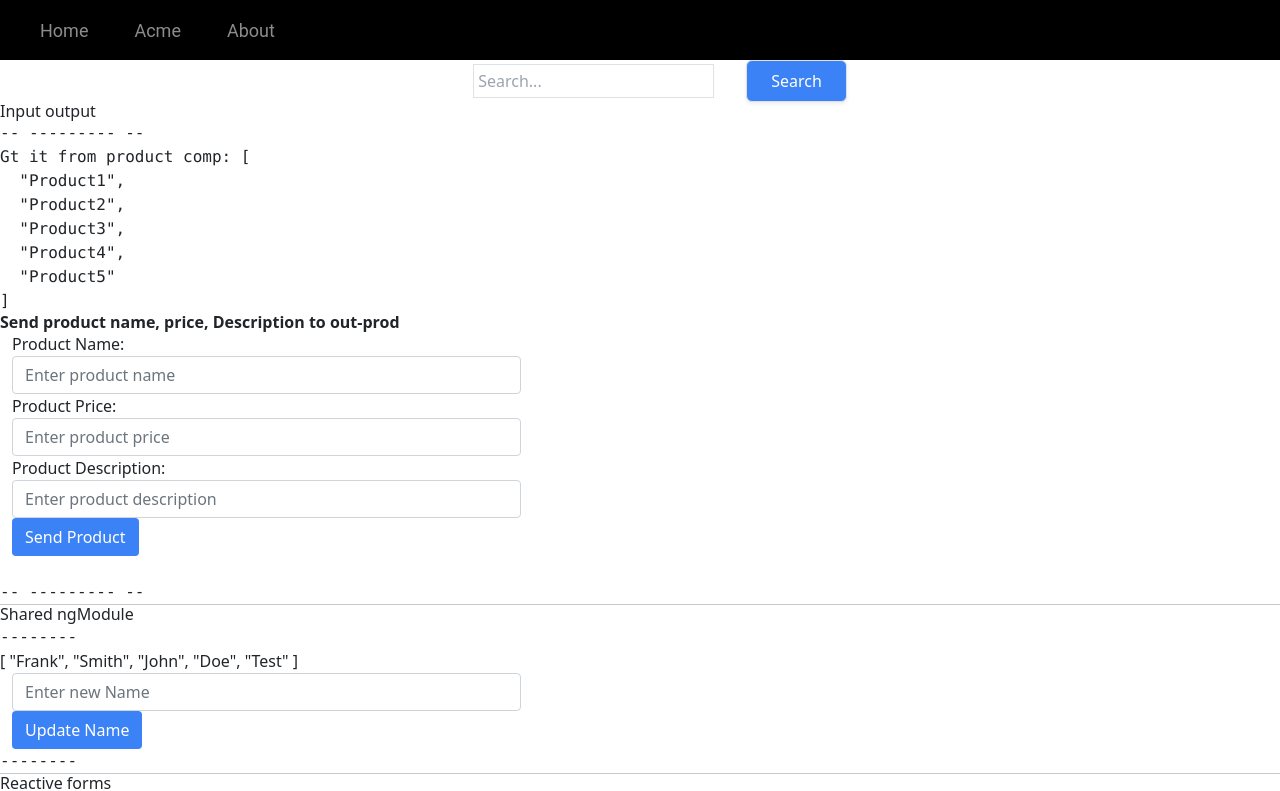
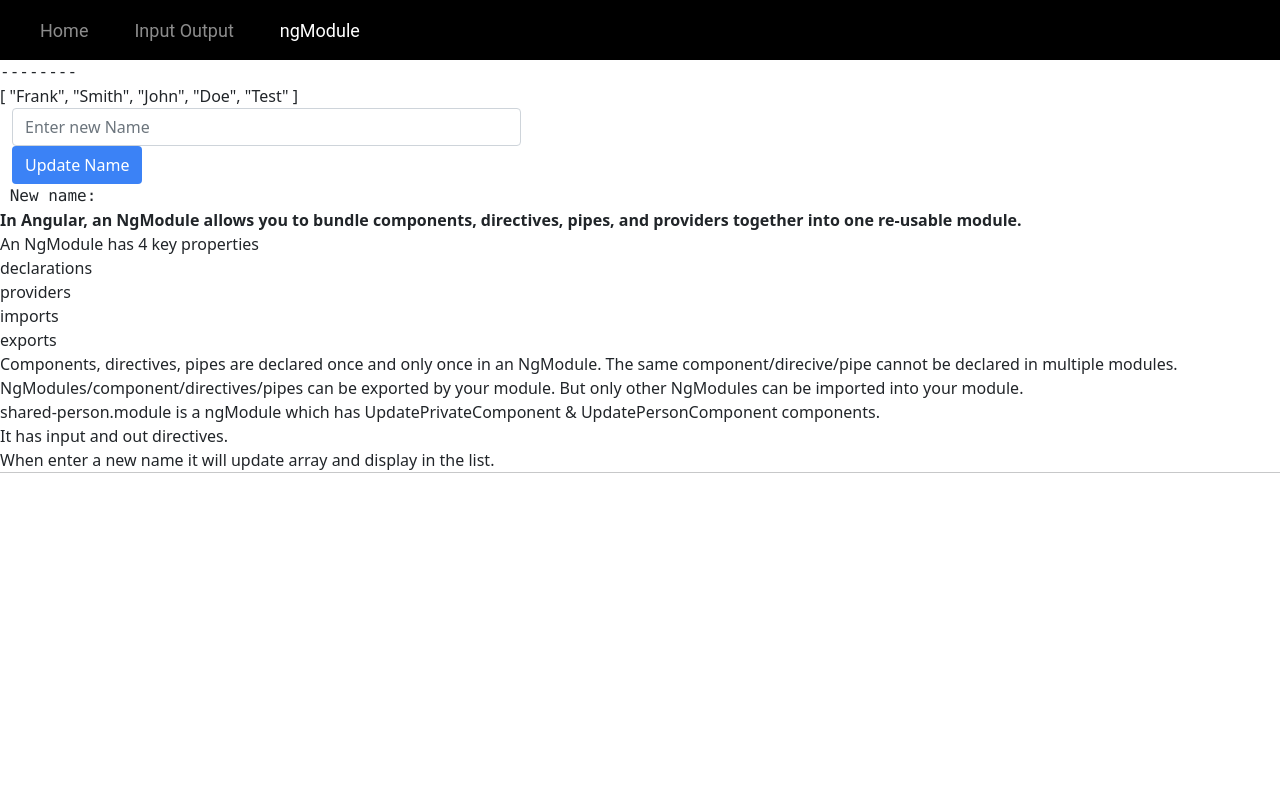
Before and after one commit to Satishchilkaka/ang-core, an Angular app: page /ngModule in a window 1280 px wide. Before the commit this address led to /. Shown: the top 791 px of the page. Built offline with nearby package versions, Linux system fonts and the light colour scheme.

Commit message:
add ang routing

```diff
--- a/src/app/app.component.html
+++ b/src/app/app.component.html
@@ -1,5 +1,7 @@
 <app-header></app-header>
-<app-search-bar></app-search-bar>
+
+<router-outlet></router-outlet>
+<!-- <app-search-bar></app-search-bar>
 <h2>Input output</h2>
 <app-out-product></app-out-product>
 <hr />
@@ -8,7 +10,7 @@
 <hr />
 <h3>Reactive forms</h3>
 <app-login-form></app-login-form>
-<h3>subscription && destroy</h3>
+<h3>subscription && destroy</h3> -->
 <!-- <app-observable-subscription></app-observable-subscription> -->
 <hr />
 
--- a/src/app/app.module.ts
+++ b/src/app/app.module.ts
@@ -25,6 +25,16 @@ import { InProductComponent } from './concepts/in-out/out-product/in-product/in-
 import { SharedPersonModule } from './shared-person/shared-person.module';
 import { ObservableSubscriptionComponent } from './subscription/observable-subscription/observable-subscription.component';
 import { MatFormFieldModule } from '@angular/material/form-field';
+import { RouterModule, Routes } from '@angular/router';
+import { PersonComponent } from './shared-person/person/person.component';
+
+
+
+const appRoutes: Routes = [
+  { path: 'inputOutput', component: OutProductComponent },
+  { path: 'ngModule', component: PersonComponent },
+
+]
 @NgModule({
   declarations: [
     AppComponent,
@@ -55,7 +65,11 @@ import { MatFormFieldModule } from '@angular/material/form-field';
     TestModule,
     ReactiveFormsModule,
     SharedPersonModule,
-    MatFormFieldModule
+    MatFormFieldModule,
+    RouterModule.forRoot(
+      appRoutes,
+      { enableTracing: true } // <-- debugging purposes only
+    )
 
   ],
 
--- a/src/app/shared-person/person/person.component.html
+++ b/src/app/shared-person/person/person.component.html
@@ -3,5 +3,19 @@
   [pName]="personName"
   (getUpdatedName)="onUpdatePersonName($event)"
 ></app-update-person>
-{{ newEnteredName | json }}
-<pre>--------</pre>
+<pre>
+ New name: {{ newEnteredName | json }}
+</pre>
+<strong>{{ ngModuleDefinition }}</strong>
+<p>An NgModule has {{ ngModuleProperties.length }} key properties</p>
+<div *ngFor="let prop of ngModuleProperties">
+  <ul>
+    <li>{{ prop }}</li>
+  </ul>
+</div>
+<p>{{ ngModuleIntroduction }}</p>
+<div *ngFor="let example of ngModuleExample">
+  <ul class="list">
+    <li class="list-item">{{ example }}</li>
+  </ul>
+</div>
--- a/src/app/shared-person/person/person.component.ts
+++ b/src/app/shared-person/person/person.component.ts
@@ -1,5 +1,5 @@
 import { Component, OnInit } from '@angular/core';
-
+import ngModuleDef from '../../../assets/ngModule/ngmoduleNote.json'
 @Component({
   selector: 'app-person',
   templateUrl: './person.component.html',
@@ -21,6 +21,10 @@ export class PersonComponent implements OnInit {
       this.newEnteredName = this.personName.slice(-1).pop();
     }
   }
+  ngModuleDefinition = ngModuleDef.Definition
+  ngModuleProperties = ngModuleDef.properties
+  ngModuleIntroduction = ngModuleDef.intro
+  ngModuleExample = ngModuleDef.example
 
   ngOnInit(): void {
   }
--- a/src/app/shared/header/header.component.html
+++ b/src/app/shared/header/header.component.html
@@ -1,5 +1,5 @@
 <header>
-  <nav class="navbar navbar-expand-lg navbar-dark bg-black">
+  <!-- <nav class="navbar navbar-expand-lg navbar-dark bg-black">
     <div class="container-fluid">
       <div class="collapse navbar-collapse" id="acmeNavBar">
         <ul class="navbar-nav">
@@ -15,5 +15,34 @@
         </ul>
       </div>
     </div>
+  </nav> -->
+  <nav class="navbar navbar-expand-lg navbar-dark bg-black">
+    <div class="container-fluid">
+      <div class="collapse navbar-collapse" id="acmeNavBar">
+        <ul class="navbar-nav">
+          <li class="nav-item active">
+            <a class="nav-link" aria-current="page" href="#">Home</a>
+          </li>
+          <li class="nav-item active">
+            <a
+              class="nav-link"
+              aria-current="page"
+              routerLink="/inputOutput"
+              routerLinkActive="active"
+              >Input Output</a
+            >
+          </li>
+          <li class="nav-item active">
+            <a
+              class="nav-link"
+              aria-current="page"
+              routerLink="/ngModule"
+              routerLinkActive="active"
+              >ngModule</a
+            >
+          </li>
+        </ul>
+      </div>
+    </div>
   </nav>
 </header>
--- a/src/app/shared/header/header.module.ts
+++ b/src/app/shared/header/header.module.ts
@@ -1,10 +1,23 @@
 import { NgModule } from '@angular/core';
 import { CommonModule } from '@angular/common';
 import { HeaderComponent } from './header.component';
+import { RouterModule, Routes } from '@angular/router';
+import { PersonComponent } from '../../shared-person/person/person.component';
+import { OutProductComponent } from '../../concepts/in-out/out-product/out-product.component';
 
+
+const appRoutes: Routes = [
+  { path: 'inputOutput', component: OutProductComponent },
+  { path: 'ngModule', component: PersonComponent },
+
+]
 @NgModule({
   imports: [
-    CommonModule
+    CommonModule,
+    RouterModule.forRoot(
+      appRoutes,
+      { enableTracing: true }
+    )
   ],
   exports: [
     HeaderComponent
--- /dev/null
+++ b/src/assets/ngModule/ngmoduleNote.json
@@ -0,0 +1,15 @@
+{
+    "Definition": "In Angular, an NgModule allows you to bundle components, directives, pipes, and providers together into one re-usable module.",
+    "properties": [
+        "declarations",
+        "providers",
+        "imports",
+        "exports"
+    ],
+    "intro": "Components, directives, pipes are declared once and only once in an NgModule. The same component/direcive/pipe cannot be declared in multiple modules. NgModules/component/directives/pipes can be exported by your module. But only other NgModules can be imported into your module.",
+    "example": [
+        "shared-person.module is a ngModule which has UpdatePrivateComponent & UpdatePersonComponent components.",
+        "It has input and out directives.",
+        "When enter a new name it will update array and display in the list."
+    ]
+}
```
